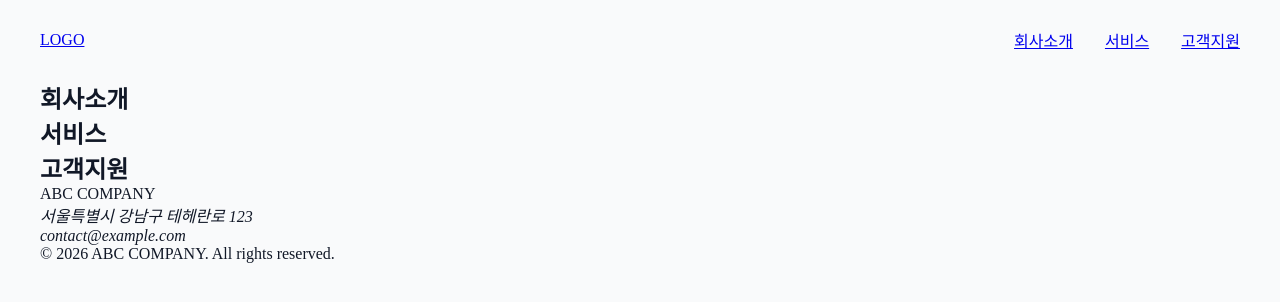
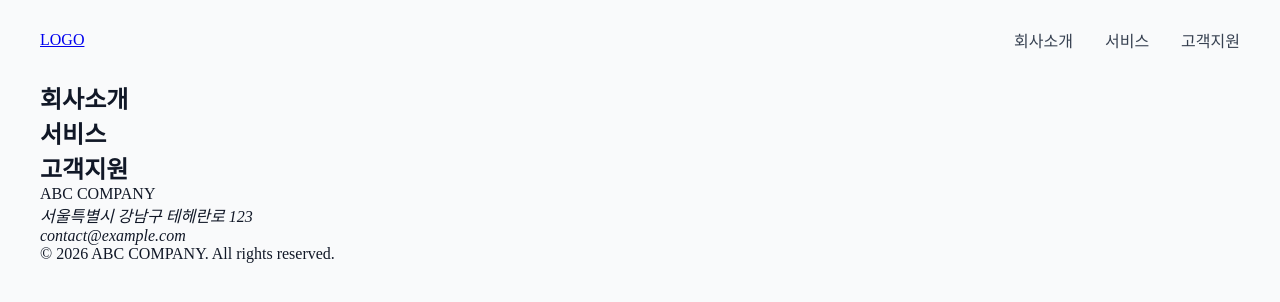
Before and after one commit to mijung-jeon/publishing-80days, a plain HTML site: page day16/index.html in a window 1280 px wide. Drawn offline with Linux system fonts and the light colour scheme.

Commit message:
DAY 16 C-3-3 GNB 링크 스타일

```diff
--- a/day16/style.css
+++ b/day16/style.css
@@ -29,3 +29,10 @@ nav ul {
   gap: 32px;
   list-style: none;
 }
+
+nav ul li a {
+  text-decoration: none;
+  color: #374151;
+  font-size: 16px;
+  font-weight: 500;
+}
```
